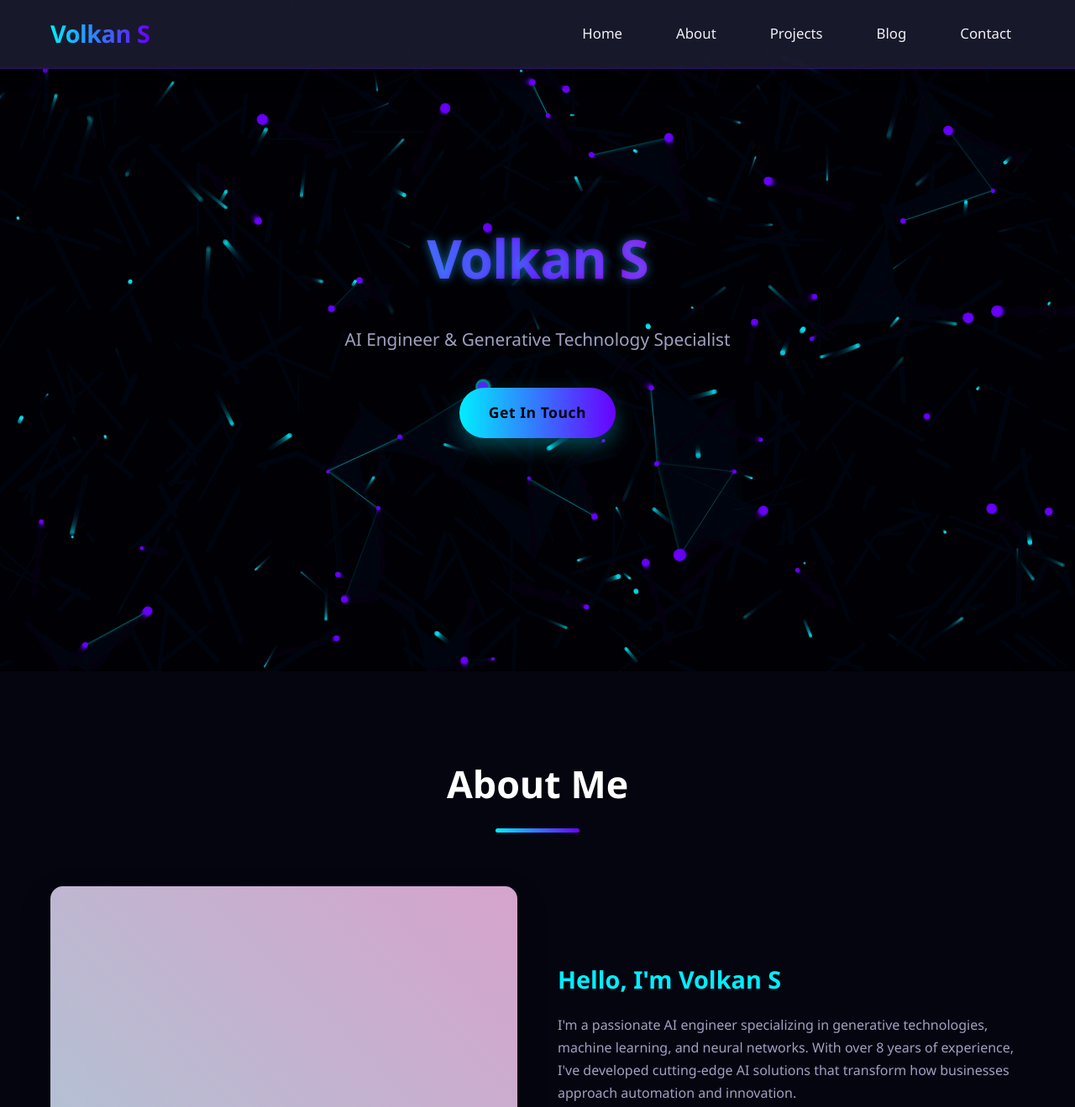
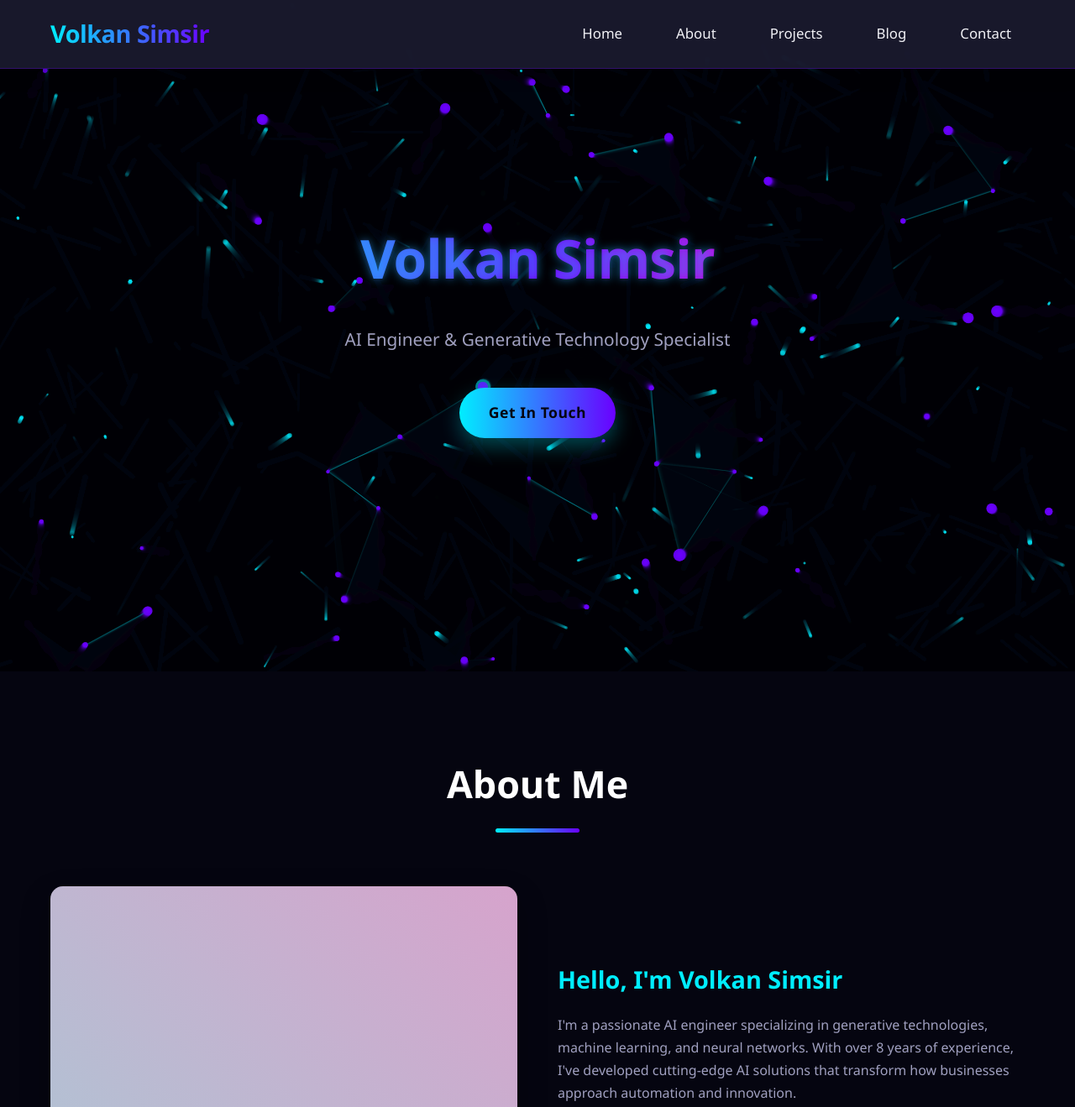
Before and after one commit to VolkanSimsir/web, a plain HTML site: page index.html in a window 1280 px wide. Shown: the top 1319 px of the page at 84% size. Drawn offline with Linux system fonts and the light colour scheme; placeholder pictures from the web are drawn by us.

Commit message:
Update index.html

```diff
--- a/index.html
+++ b/index.html
@@ -3,7 +3,7 @@
 <head>
     <meta charset="UTF-8">
     <meta name="viewport" content="width=device-width, initial-scale=1.0">
-    <title>Volkan S | AI & Software Engineer</title>
+    <title>Volkan Simsir | AI & Software Engineer</title>
     <link rel="stylesheet" href="https://cdnjs.cloudflare.com/ajax/libs/font-awesome/6.4.0/css/all.min.css">
     <style>
         * {
@@ -713,7 +713,7 @@
     <!-- Header -->
     <header>
         <div class="container header-content">
-            <div class="logo">Volkan S</div>
+            <div class="logo">Volkan Simsir</div>
             <nav>
                 <ul>
                     <li><a href="#home">Home</a></li>
@@ -730,7 +730,7 @@
     <section id="home" class="hero">
         <canvas id="ai-canvas"></canvas>
         <div class="container hero-content">
-            <h1>Volkan S</h1>
+            <h1>Volkan Simsir</h1>
             <p>AI Engineer & Generative Technology Specialist</p>
             <a href="#contact" class="btn">Get In Touch</a>
         </div>
@@ -747,7 +747,7 @@
                     <img src="https://placehold.co/500x600/1a1a2e/00d4ff" alt="Volkan S">
                 </div>
                 <div class="about-text">
-                    <h3>Hello, I'm Volkan S</h3>
+                    <h3>Hello, I'm Volkan Simsir</h3>
                     <p>I'm a passionate AI engineer specializing in generative technologies, machine learning, and neural networks. With over 8 years of experience, I've developed cutting-edge AI solutions that transform how businesses approach automation and innovation.</p>
                     <p>My expertise spans deep learning architectures, natural language processing, computer vision, and generative adversarial networks (GANs). I've led AI initiatives at tech giants and startups, delivering solutions that push the boundaries of what's possible with artificial intelligence.</p>
                     <p>When I'm not training models or researching new architectures, you can find me contributing to open-source AI projects, writing technical blogs, or exploring the intersection of AI and creative arts.</p>
```
